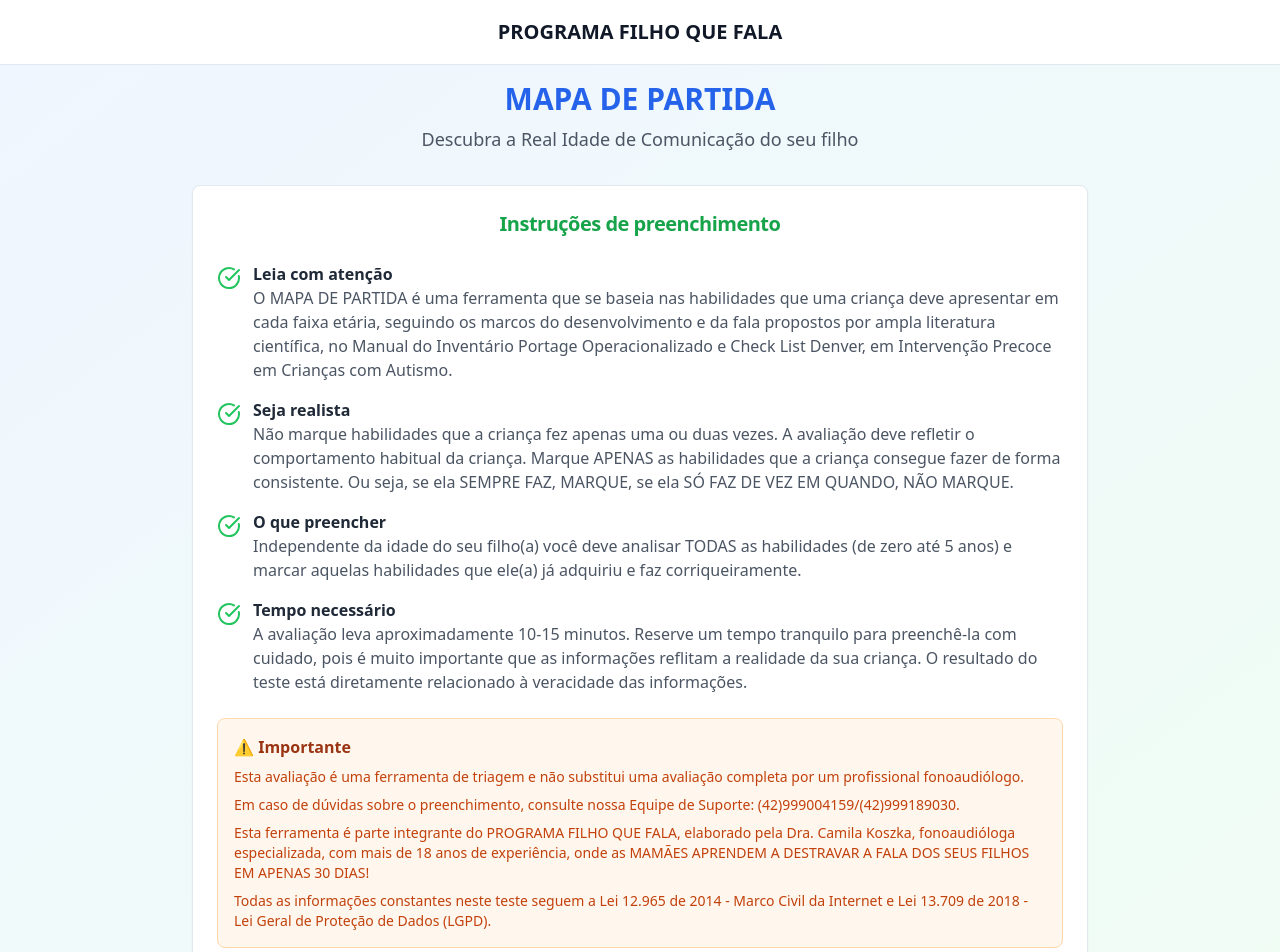
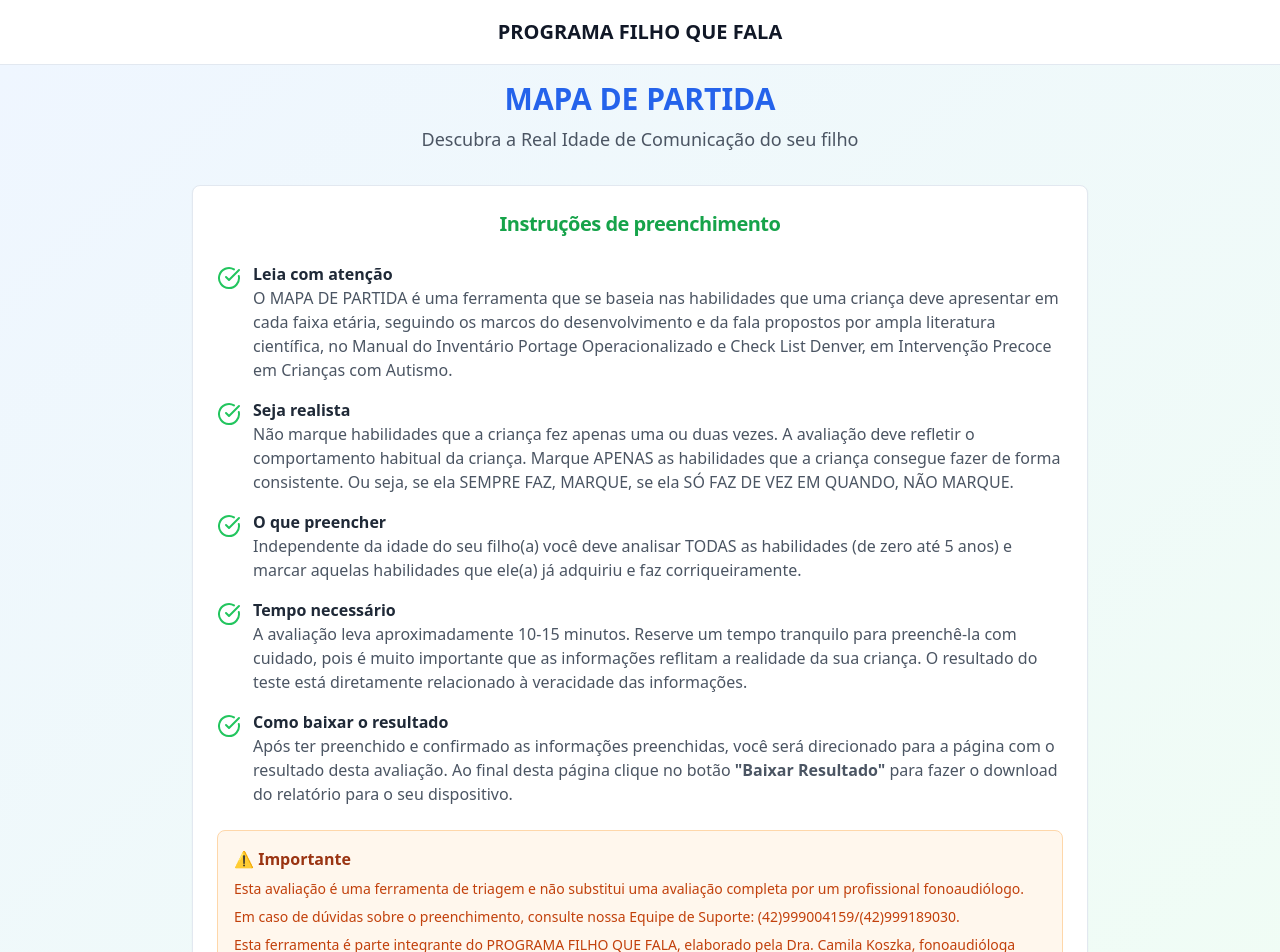
Before and after one commit to AdrianoSaci/mapa-de-partida-alunos-ff4780f7, a React (Vite) app: page / in a window 1280 px wide. Shown: the top 952 px of the page. Built offline with nearby package versions, Linux system fonts and the light colour scheme.

Commit message:
feat: Add download instructions
Add instruction on how to download the result after the assessment.

```diff
--- a/src/pages/InstructionsPage.tsx
+++ b/src/pages/InstructionsPage.tsx
@@ -52,6 +52,14 @@ export const InstructionsPage: React.FC<InstructionsPageProps> = ({
                   <p className="text-gray-600">A avaliação leva aproximadamente 10-15 minutos. Reserve um tempo tranquilo para preenchê-la com cuidado, pois é muito importante que as informações reflitam a realidade da sua criança. O resultado do teste está diretamente relacionado à veracidade das informações.</p>
                 </div>
               </div>
+
+              <div className="flex items-start gap-3">
+                <CheckCircle className="w-6 h-6 text-green-500 mt-1 flex-shrink-0" />
+                <div>
+                  <h3 className="font-semibold text-gray-800">Como baixar o resultado</h3>
+                  <p className="text-gray-600">Após ter preenchido e confirmado as informações preenchidas, você será direcionado para a página com o resultado desta avaliação. Ao final desta página clique no botão <strong>"Baixar Resultado"</strong> para fazer o download do relatório para o seu dispositivo.</p>
+                </div>
+              </div>
             </div>
 
             <div className="bg-orange-50 border border-orange-200 rounded-lg p-4">
```
